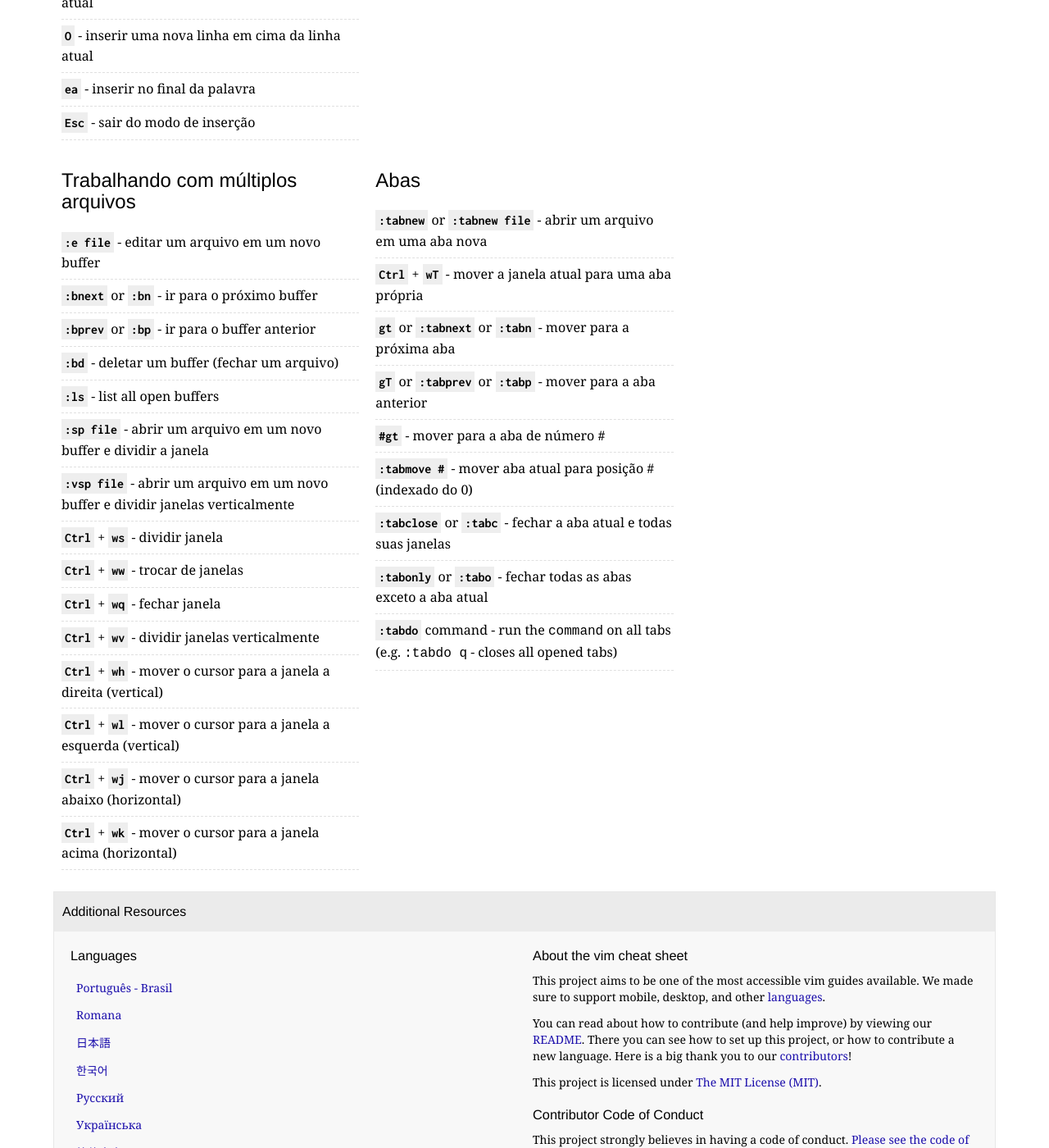
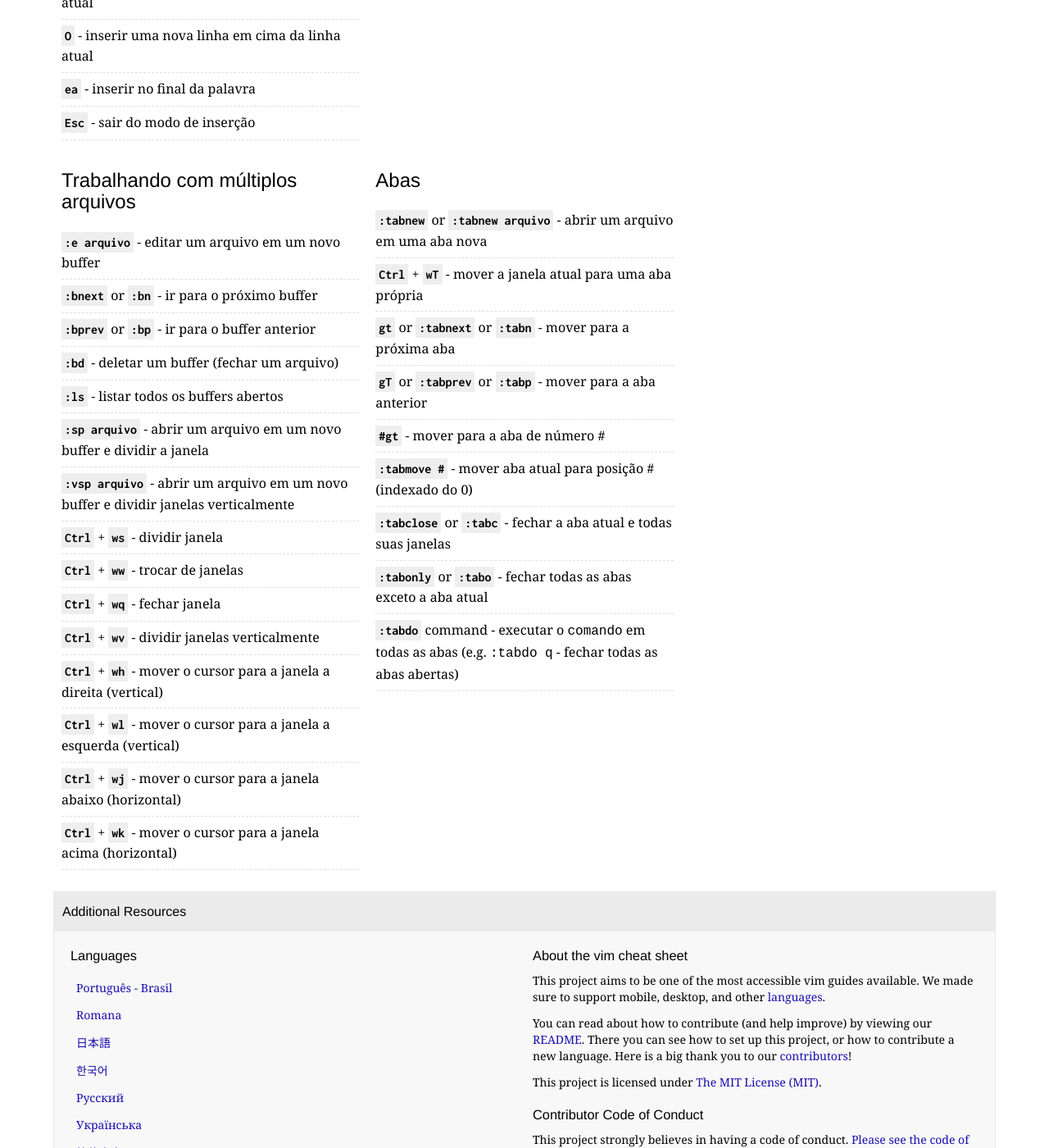
Before and after one commit to rtorr/vim-cheat-sheet, a Jekyll site: the page built from lang/pt_br/index.html, in a window 1280 px wide and 1400 px high, scrolled down 2886 px. Shown: the whole window at 82% size. Built offline with Jekyll 4.4.1, drawn with Linux system fonts in a browser that asks for light colours; some of the changed text lies outside the part shown.

Commit message:
Translate tabs section

```diff
--- a/lang/pt_br/index.html
+++ b/lang/pt_br/index.html
@@ -181,7 +181,7 @@
     colone: "editar um arquivo em um novo buffer"
     colonbnext: "ir para o próximo buffer"
     colonbprev: "ir para o buffer anterior"
-    colonls: "list all open buffers"
+    colonls: "listar todos os buffers abertos"
     colonbd: "deletar um buffer (fechar um arquivo)"
     colonsp: "abrir um arquivo em um novo buffer e dividir a janela"
     colonvsp: "abrir um arquivo em um novo buffer e dividir janelas verticalmente"
@@ -205,14 +205,15 @@
     colontabmove: "mover aba atual para posição # (indexado do 0)"
     colontabc: "fechar a aba atual e todas suas janelas"
     colontabo: "fechar todas as abas exceto a aba atual"
+    colontabdo: "executar o <code>comando</code> em todas as abas (e.g. <code> :tabdo q</code> - fechar todas as abas abertas)"
 
 words:
-  keyword: "keyword"
-  file: "file"
-  movement: "movement"
+  keyword: "palavra chave"
+  file: "arquivo"
+  movement: "movimento"
 
 languages:
-  title: "Languages"
+  title: "Línguas"
 
 footer: "O código fonte está disponível em"
 
```
